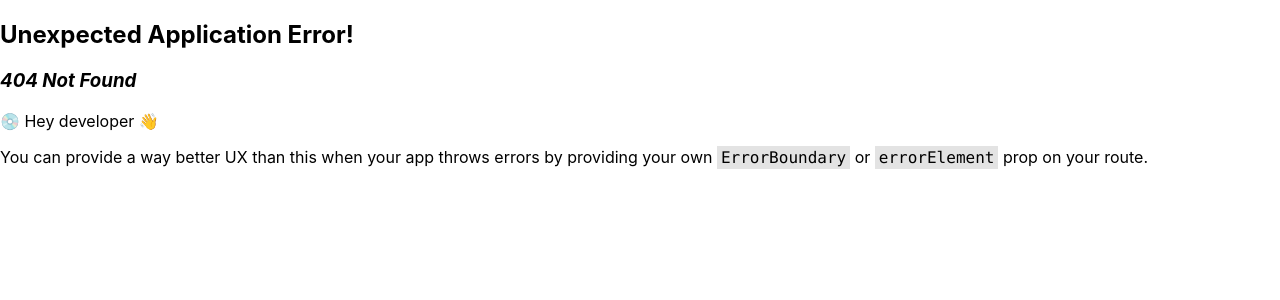
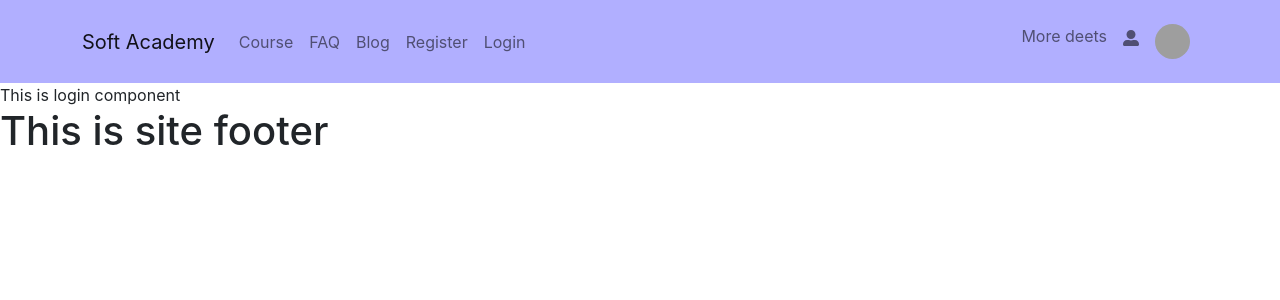
Before and after one commit to AbrRahman/soft-academy, a React (Create React App) app: page /login in a window 1280 px wide. Before the commit this address had no page. Shown: the top 300 px of the page. Built offline with nearby package versions, Linux system fonts and the light colour scheme; grey boxes are pictures that could not be loaded.

Commit message:
added header"

```diff
--- a/package.json
+++ b/package.json
@@ -11,6 +11,7 @@
     "react": "^18.2.0",
     "react-bootstrap": "^2.5.0",
     "react-dom": "^18.2.0",
+    "react-icons": "^4.6.0",
     "react-router-dom": "^6.4.2",
     "react-scripts": "5.0.1",
     "web-vitals": "^2.1.4"
--- a/public/index.html
+++ b/public/index.html
@@ -24,7 +24,7 @@
       work correctly both with client-side routing and a non-root public URL.
       Learn how to configure a non-root public URL by running `npm run build`.
     -->
-    <title>React App</title>
+    <title>Soft Academy</title>
   </head>
   <body>
     <noscript>You need to enable JavaScript to run this app.</noscript>
--- a/src/index.js
+++ b/src/index.js
@@ -1,9 +1,9 @@
+import 'bootstrap/dist/css/bootstrap.min.css';
 import React from 'react';
 import ReactDOM from 'react-dom/client';
+import App from './App';
 import './index.css';
-import App from './App';
 import reportWebVitals from './reportWebVitals';
-
 const root = ReactDOM.createRoot(document.getElementById('root'));
 root.render(
   <React.StrictMode>
--- a/src/shared/Header/Header.css
+++ b/src/shared/Header/Header.css
@@ -0,0 +1,9 @@
+.bg-1{
+    background-color: #C8FFD4;
+}
+.bg-2{
+    background-color: #B8E8FC;
+}
+.bg-3{
+    background-color: #B1AFFF;
+}
--- a/src/shared/Header/Header.js
+++ b/src/shared/Header/Header.js
@@ -1,9 +1,42 @@
 import React from 'react';
-
+import Container from 'react-bootstrap/Container';
+import Image from 'react-bootstrap/Image';
+import Nav from 'react-bootstrap/Nav';
+import Navbar from 'react-bootstrap/Navbar';
+import { FaUserAlt } from 'react-icons/fa';
+import { Link } from 'react-router-dom';
+import './Header.css';
 const Header = () => {
     return (
         <div>
-            <h1>This is header</h1>
+            <Navbar collapseOnSelect className='py-3 bg-3' expand="lg" bg="" variant="">
+                <Container>
+                    <Navbar.Brand as={Link} to="#home">Soft Academy</Navbar.Brand>
+                    <Navbar.Toggle aria-controls="responsive-navbar-nav" />
+                    <Navbar.Collapse id="responsive-navbar-nav">
+                        <Nav className="me-auto">
+                            <Nav.Link as={Link} to='/course'>Course</Nav.Link>
+                            <Nav.Link as={Link} to='/faq'>FAQ</Nav.Link>
+                            <Nav.Link as={Link} to='/blog'>Blog</Nav.Link>
+                            <Nav.Link as={Link} to='/register'>Register</Nav.Link>
+                            <Nav.Link as={Link} to='/login'>Login</Nav.Link>
+                        </Nav>
+                        <Nav>
+                            <Nav.Link href="#deets">More deets</Nav.Link>
+                            <Nav.Link as={Link} href="#memes">
+                                <span title='Ab Rahman' style={{ height: '35px', width: '3px' }}>
+                                    <FaUserAlt></FaUserAlt>
+                                </span>
+                            </Nav.Link>
+                            <Nav.Link as={Link} href="#memes">
+
+                                <Image roundedCircle src='https://encrypted-tbn0.gstatic.com/images?q=tbn:ANd9GcSbE976Rm9kWFeKdwm9qBDpEv3p-EXn7sUAXA&usqp=CAU' style={{ height: '35px', width: '35px' }} />
+
+                            </Nav.Link>
+                        </Nav>
+                    </Navbar.Collapse>
+                </Container>
+            </Navbar>
         </div>
     );
 };
```
Also changed, not shown: src/router/router/Router.js (+5 -2 lines), 1 other file (tests, documents, lock files or other folders).
